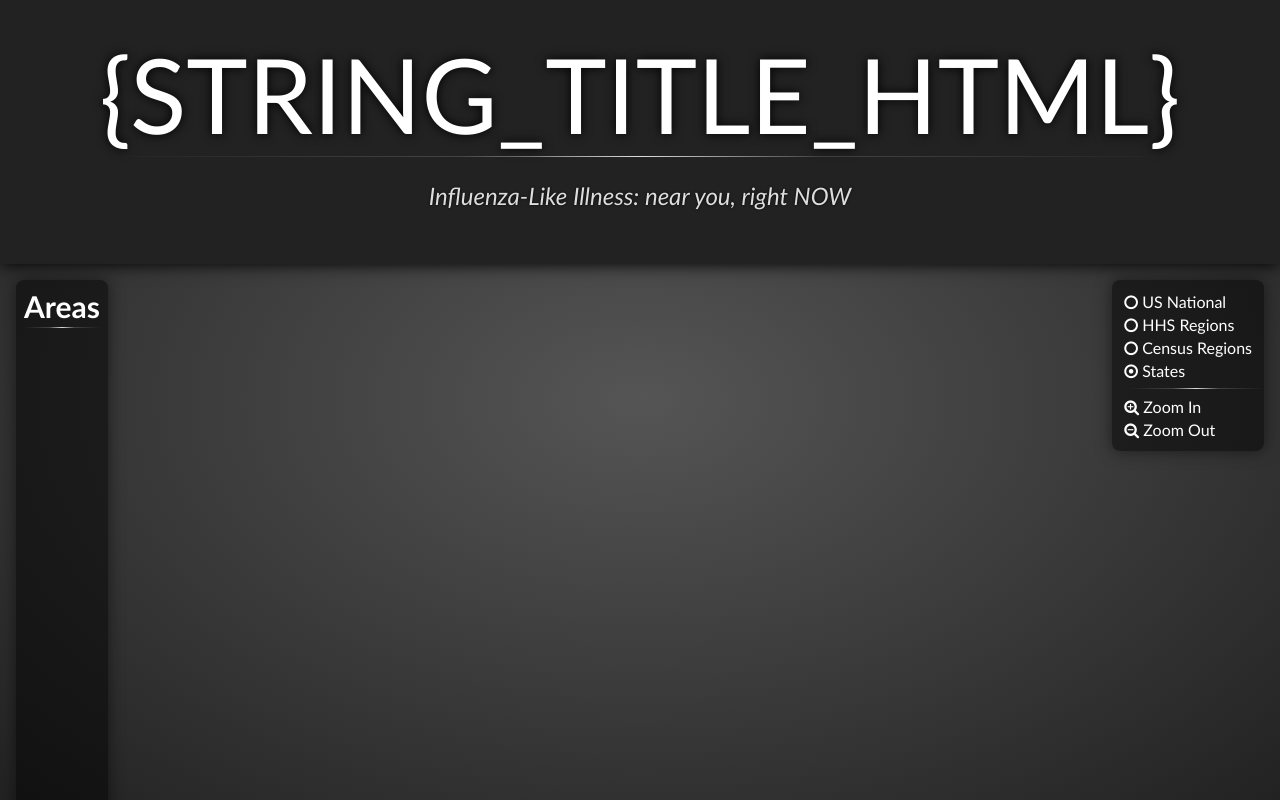
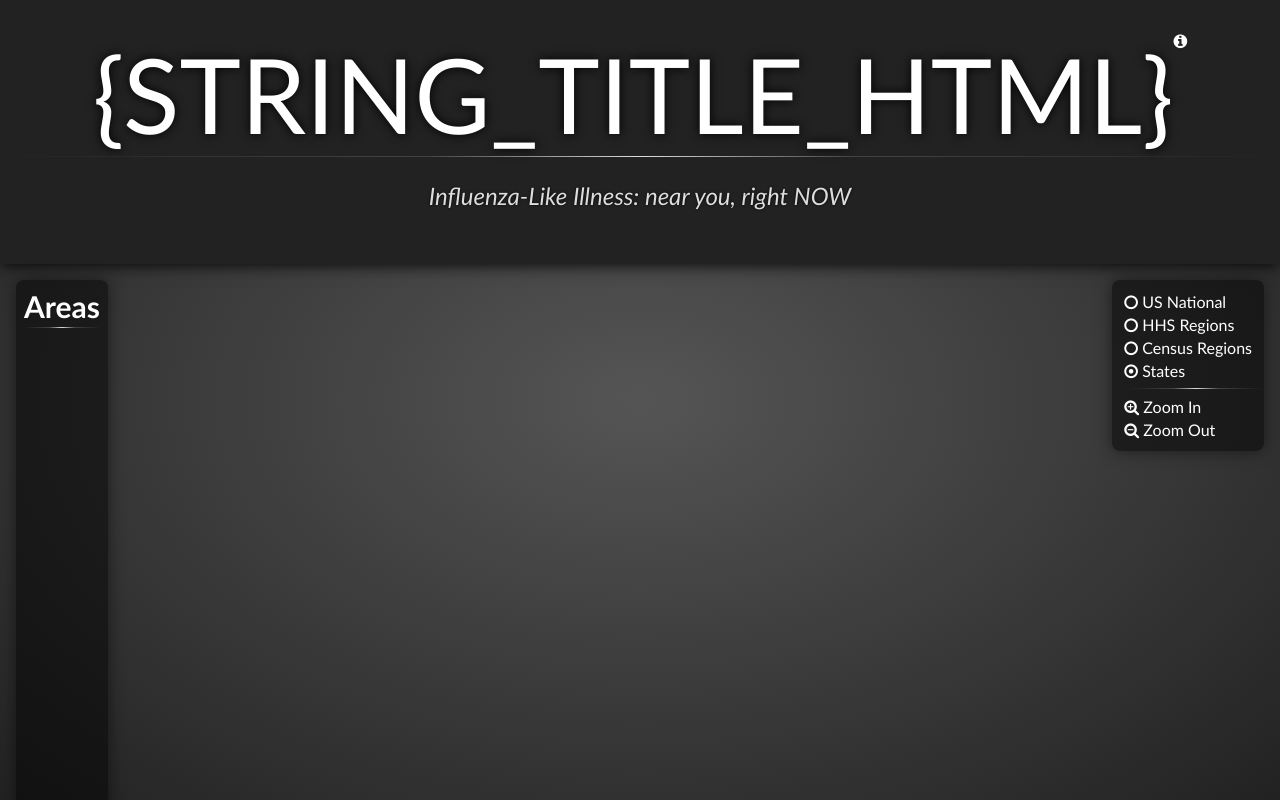
Before and after one commit to cmu-delphi/www-nowcast, a plain HTML site: page site/index.html in a window 1280 px wide. Shown: the top 800 px of the page. Drawn offline with nearby package versions, Linux system fonts and the light colour scheme; a script that the page names is missing.

Commit message:
Add link to about page in page1

```diff
--- a/site/index.html
+++ b/site/index.html
@@ -12,12 +12,13 @@
     <div class="pages">
       <div class="page p1">
         <div class="splash">
-          <div>
+          <div class="title_infolink">
             <div class="title_big shadow">
               {STRING_TITLE_HTML}
             </div>
-            <div class="divider"></div>
+            <div><a href="about.html"><i class="fa fa-info-circle" aria-hidden="true"></i></a></div>
           </div>
+          <div class="divider"></div>
           <div class="subtitle shadow">
              Influenza-Like Illness: near you, right NOW
           </div>
--- a/site/style.css
+++ b/site/style.css
@@ -73,6 +73,10 @@ a:active {
   align-items: center;
   flex-direction: column;
   overflow: hidden;
+}
+.title_infolink {
+  display: flex;
+  flex-direction: row;
 }
 
 #map_container {
```
